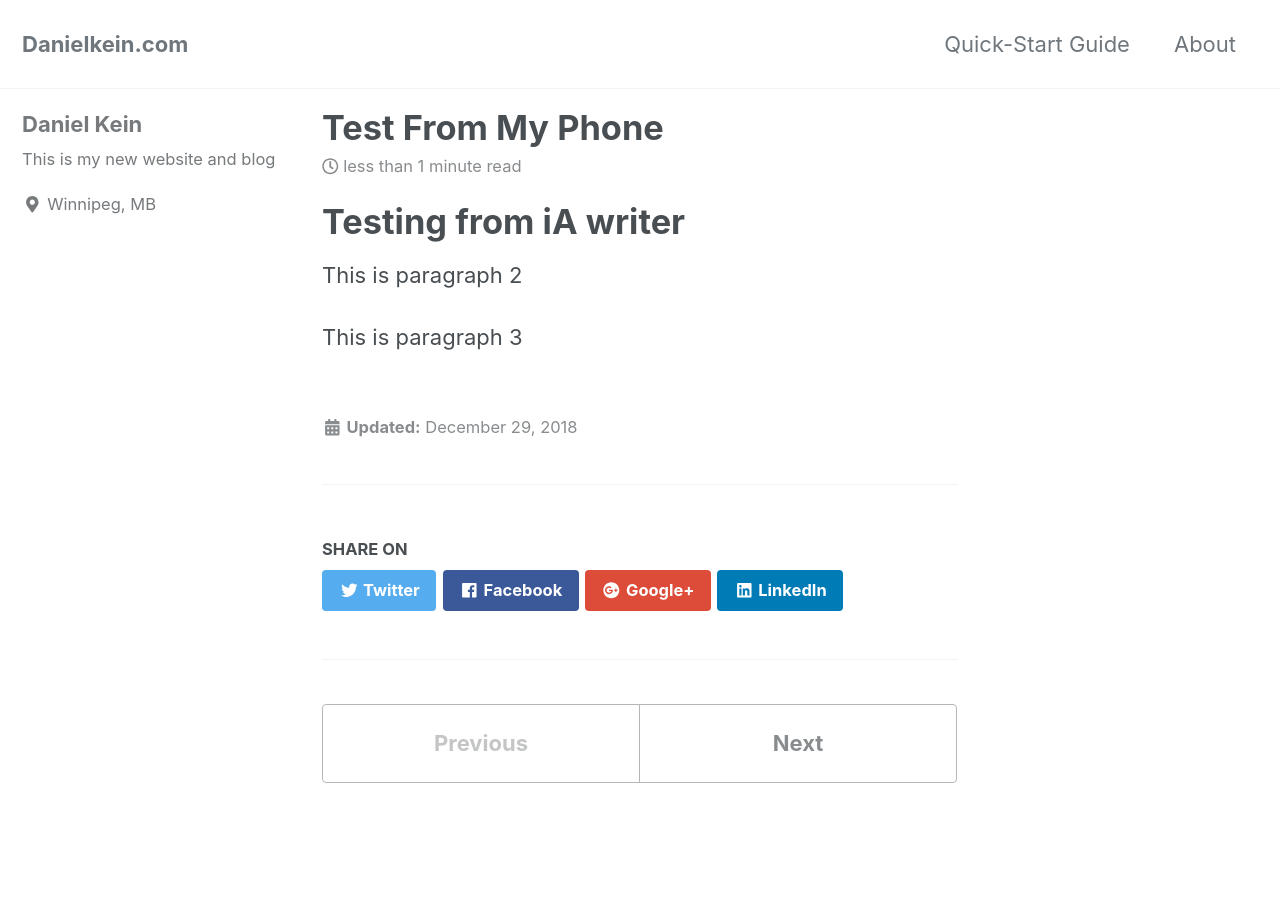
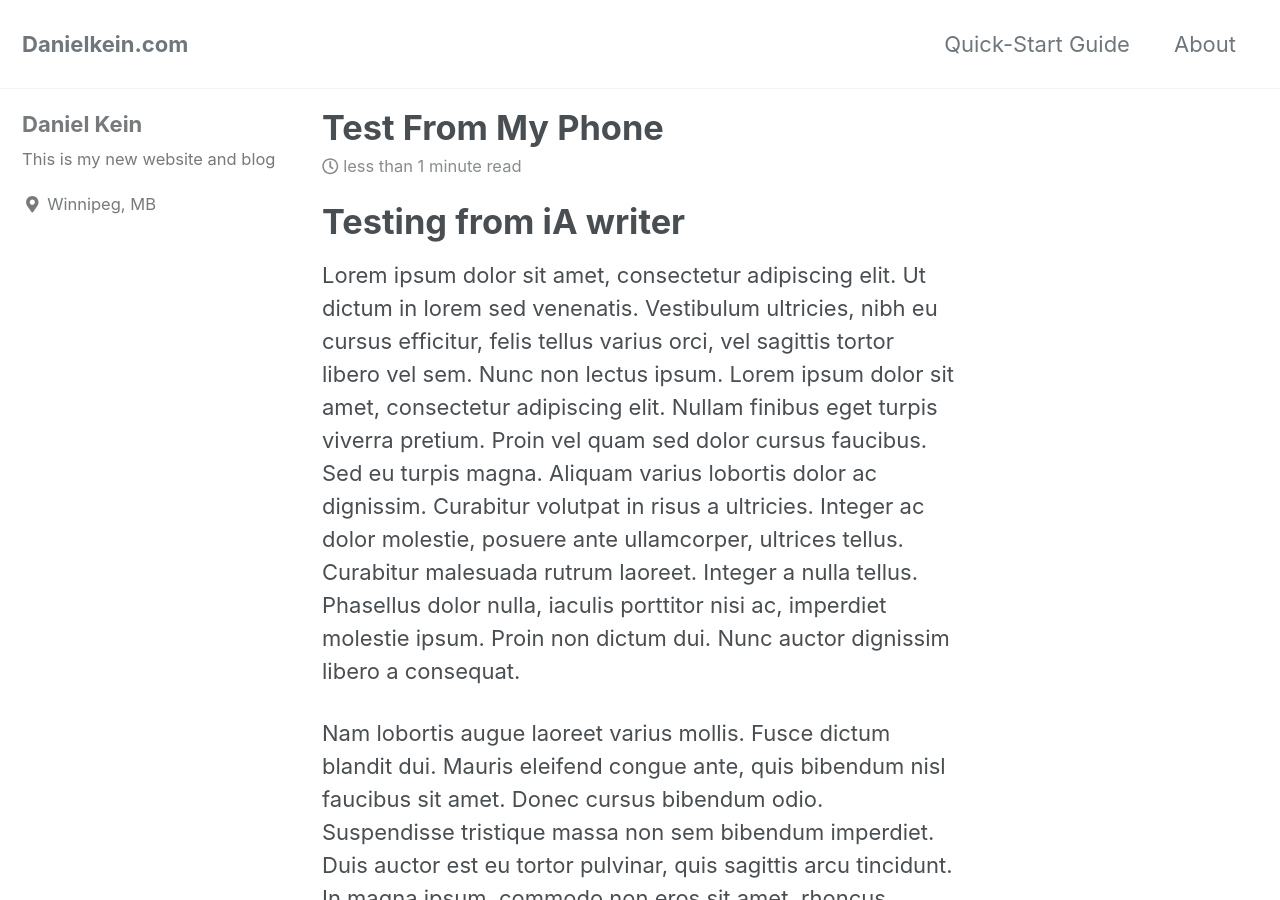
Before and after one commit to daniel-kein/daniel-kein.github.io, a Jekyll site: the page built from _posts/2018-12-29-test-from-my-phone.md, in a window 1280 px wide and 900 px high. Built offline with Jekyll 4.4.1, drawn with Linux system fonts in a browser that asks for light colours; cached includes are drawn as plain includes; nearby versions of some CDN libraries; some of the changed text lies outside the part shown.

Commit message:
Update 2018-12-29-test-from-my-phone.md

```diff
--- a/_posts/2018-12-29-test-from-my-phone.md
+++ b/_posts/2018-12-29-test-from-my-phone.md
@@ -1,5 +1,9 @@
 # Testing from iA writer
 
-This is paragraph 2
+Lorem ipsum dolor sit amet, consectetur adipiscing elit. Ut dictum in lorem sed venenatis. Vestibulum ultricies, nibh eu cursus efficitur, felis tellus varius orci, vel sagittis tortor libero vel sem. Nunc non lectus ipsum. Lorem ipsum dolor sit amet, consectetur adipiscing elit. Nullam finibus eget turpis viverra pretium. Proin vel quam sed dolor cursus faucibus. Sed eu turpis magna. Aliquam varius lobortis dolor ac dignissim. Curabitur volutpat in risus a ultricies. Integer ac dolor molestie, posuere ante ullamcorper, ultrices tellus. Curabitur malesuada rutrum laoreet. Integer a nulla tellus. Phasellus dolor nulla, iaculis porttitor nisi ac, imperdiet molestie ipsum. Proin non dictum dui. Nunc auctor dignissim libero a consequat.
+
+Nam lobortis augue laoreet varius mollis. Fusce dictum blandit dui. Mauris eleifend congue ante, quis bibendum nisl faucibus sit amet. Donec cursus bibendum odio. Suspendisse tristique massa non sem bibendum imperdiet. Duis auctor est eu tortor pulvinar, quis sagittis arcu tincidunt. In magna ipsum, commodo non eros sit amet, rhoncus cursus risus.
 
 This is paragraph 3
+
+This is paragraph 4
```
